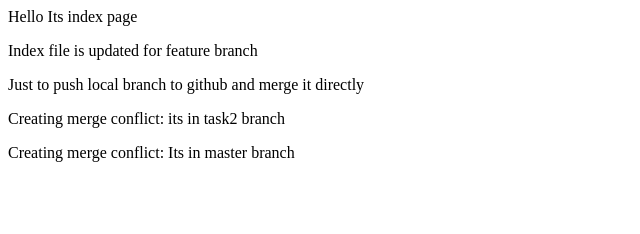
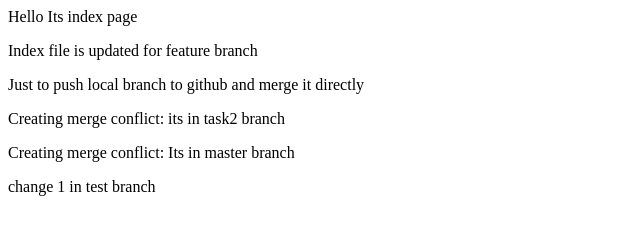
Before and after one commit to mariah123/local-repo, a plain HTML site: page index.html in a window 1280 px wide. Shown: the whole page, without its empty margins (0-640 px from the left). Drawn offline with Linux system fonts and the light colour scheme.

Commit message:
added one chnage in test branch

```diff
--- a/index.html
+++ b/index.html
@@ -3,3 +3,4 @@
 <p>Just to push local branch to github and merge it directly</p>
 <p>Creating merge conflict: its in task2 branch</p>
 <p>Creating merge conflict: Its in master branch</p>
+<p>change 1 in test branch</p>
```
